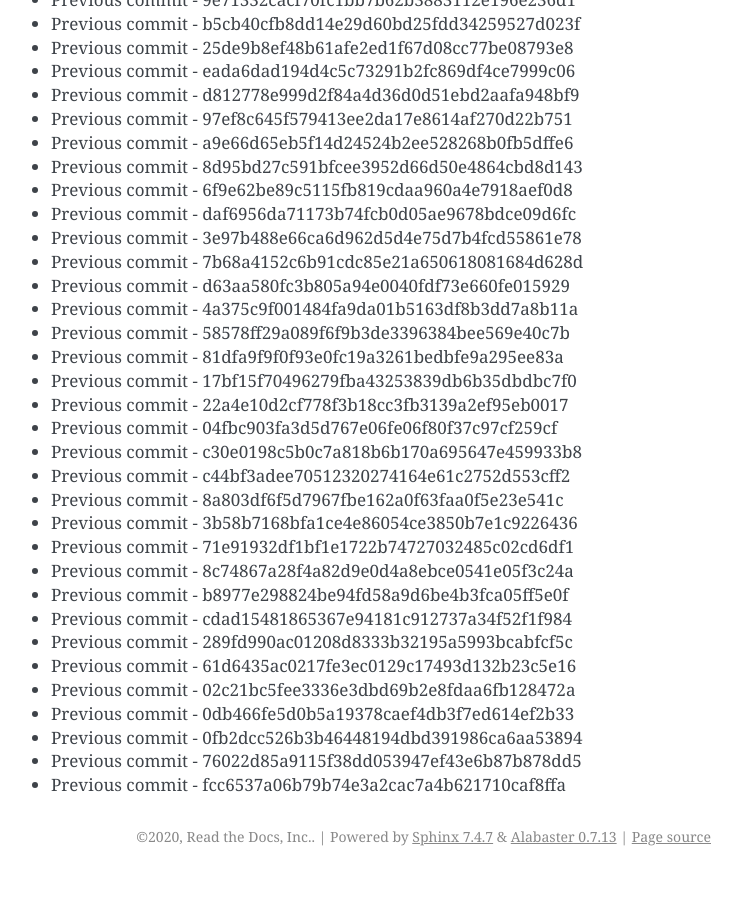
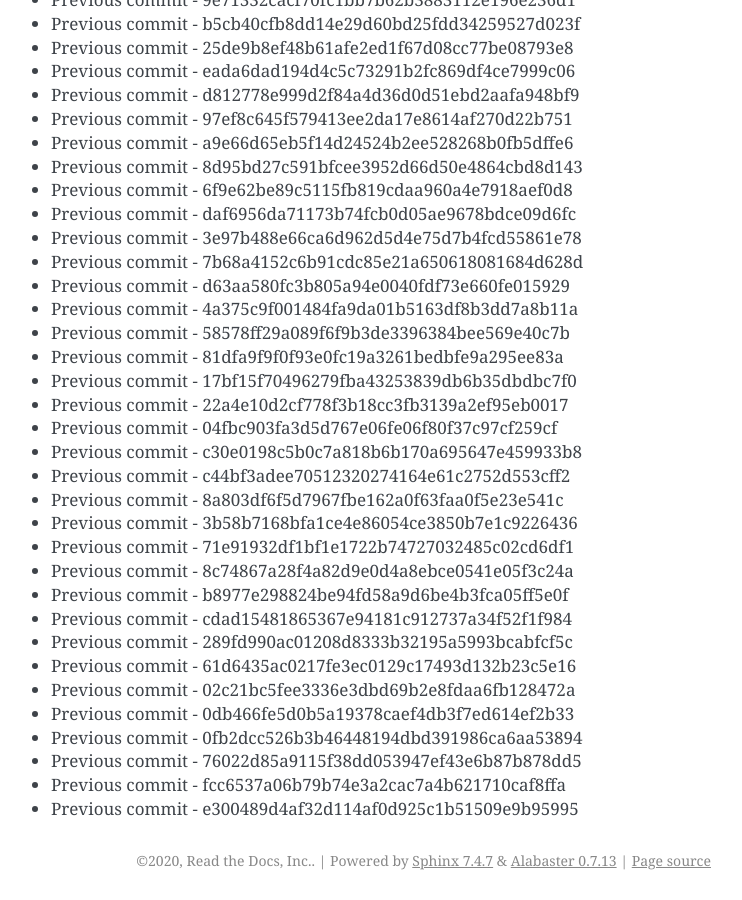
Before and after one commit to readthedocs/rtd-git-stresstest, a Sphinx documentation site: the page built from docs/updates.rst, in a window 1280 px wide and 900 px high, scrolled down 9627 px. Shown: the whole window, without its empty margins (399-1141 px from the left). Built offline with Sphinx 7.4.7, drawn with Linux system fonts in a browser that asks for light colours; before the commit the page ends 10503 px from its top, so only the background shows below that.

Commit message:
Generating commit from previous: e300489d4af32d114af0d925c1b51509e9b95995

```diff
--- a/docs/updates.rst
+++ b/docs/updates.rst
@@ -436,3 +436,4 @@ It can be tested for any performance characteristics.
 * Previous commit - 0fb2dcc526b3b46448194dbd391986ca6aa53894
 * Previous commit - 76022d85a9115f38dd053947ef43e6b87b878dd5
 * Previous commit - fcc6537a06b79b74e3a2cac7a4b621710caf8ffa
+* Previous commit - e300489d4af32d114af0d925c1b51509e9b95995
```
